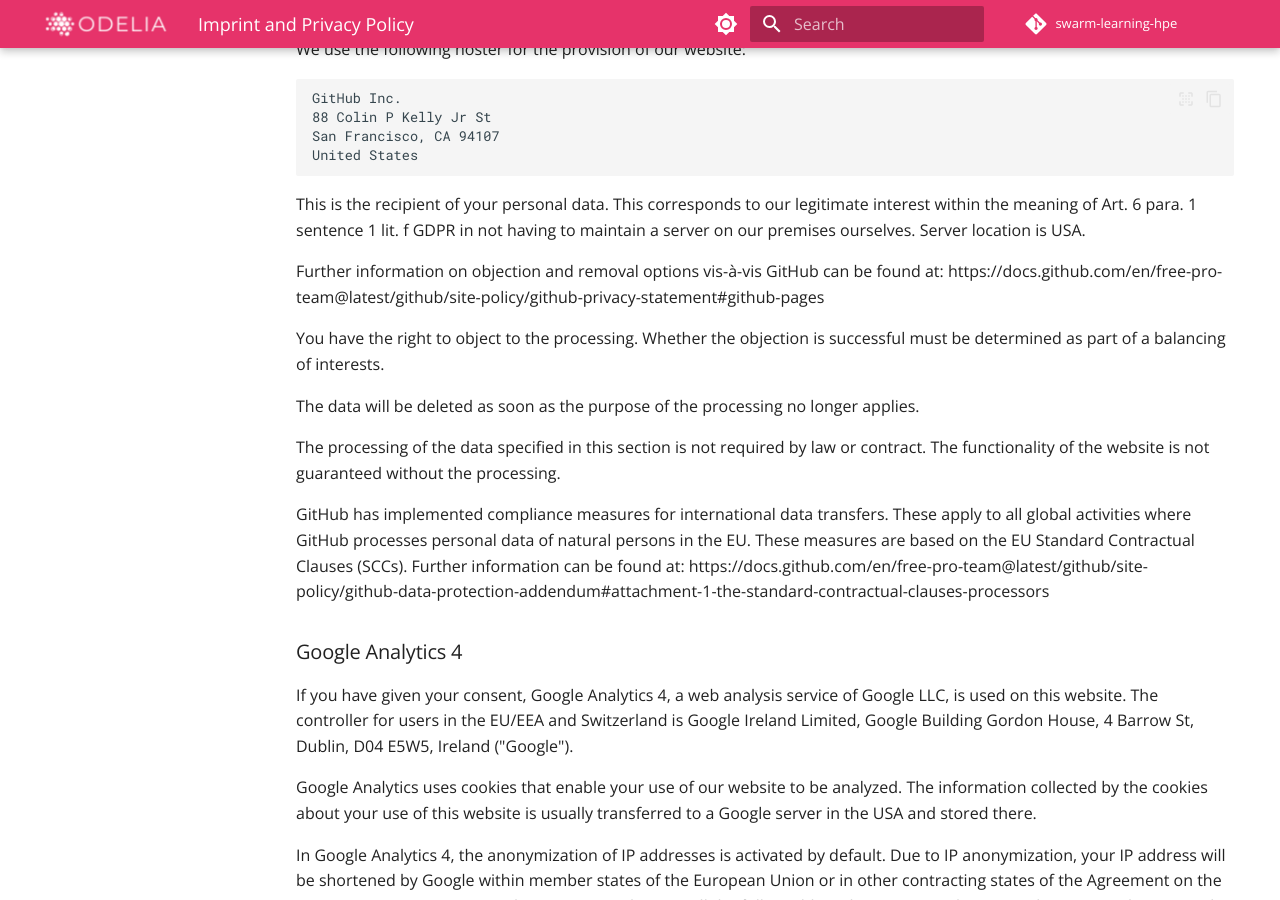
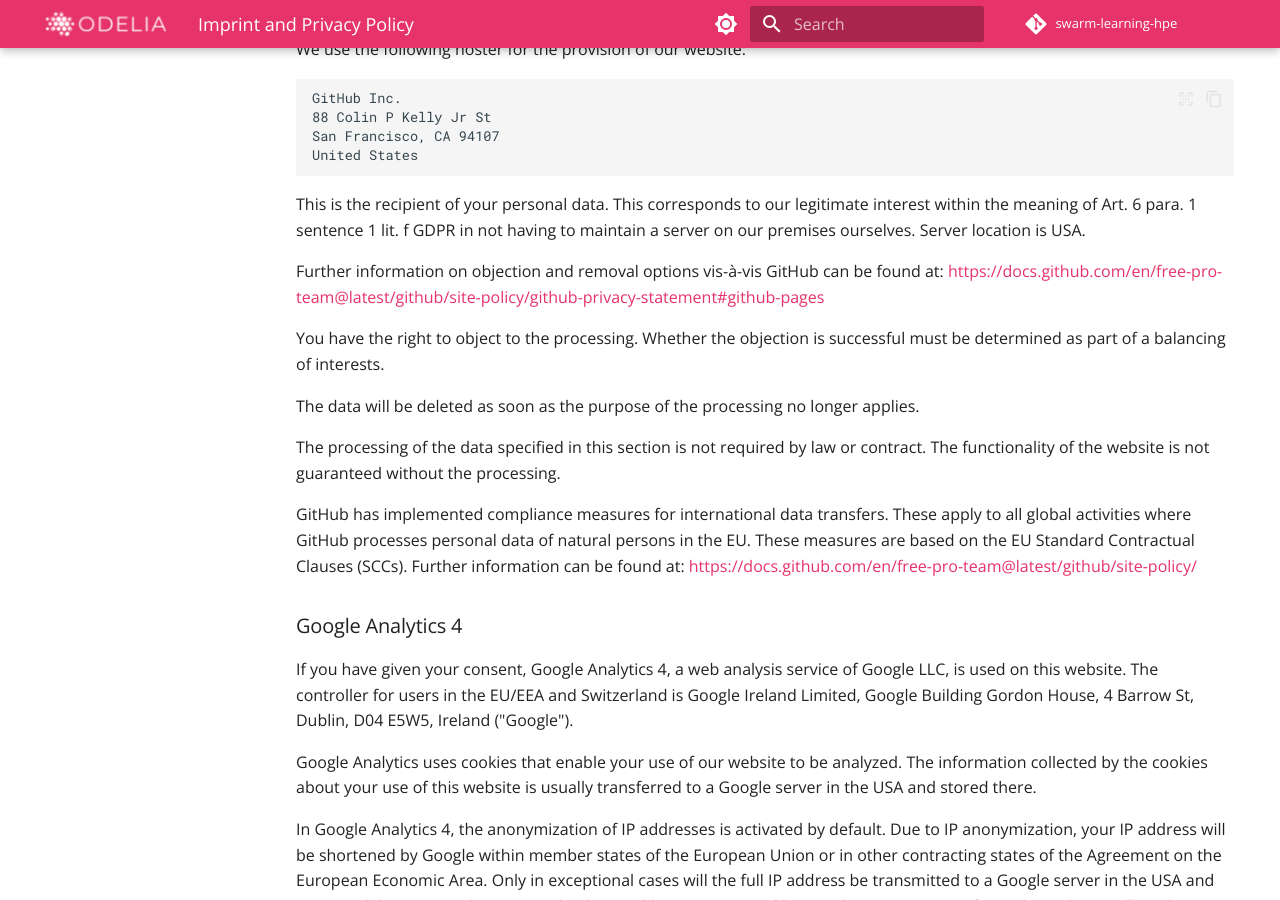
Before and after one commit to odelia-ai/odelia-ai.github.io, an MkDocs documentation site: the page built from docs/imprint-privacy-policy.md, in a window 1280 px wide and 900 px high, scrolled down 2159 px. Built offline with MkDocs 1.6.1 and Material for MkDocs 9.7.7, drawn with Linux system fonts in a browser that asks for light colours; comment, search, counter and statistics services are not loaded; some of the changed lines change nothing that is shown; some of the changed text lies outside the part shown.

Commit message:
Update imprint-privacy-policy.md

```diff
--- a/docs/imprint-privacy-policy.md
+++ b/docs/imprint-privacy-policy.md
@@ -90,7 +90,7 @@
 
 This is the recipient of your personal data. This corresponds to our legitimate interest within the meaning of Art. 6 para. 1 sentence 1 lit. f GDPR in not having to maintain a server on our premises ourselves. Server location is USA.
 
-Further information on objection and removal options vis-à-vis GitHub can be found at: https://docs.github.com/en/free-pro-team@latest/github/site-policy/github-privacy-statement#github-pages
+Further information on objection and removal options vis-à-vis GitHub can be found at: [https://docs.github.com/en/free-pro-team@latest/github/site-policy/github-privacy-statement#github-pages](https://docs.github.com/en/free-pro-team@latest/github/site-policy/github-privacy-statement#github-pages)
 
 You have the right to object to the processing. Whether the objection is successful must be determined as part of a balancing of interests.
 
@@ -98,7 +98,7 @@
 
 The processing of the data specified in this section is not required by law or contract. The functionality of the website is not guaranteed without the processing.
 
-GitHub has implemented compliance measures for international data transfers. These apply to all global activities where GitHub processes personal data of natural persons in the EU. These measures are based on the EU Standard Contractual Clauses (SCCs). Further information can be found at: https://docs.github.com/en/free-pro-team@latest/github/site-policy/github-data-protection-addendum#attachment-1-the-standard-contractual-clauses-processors
+GitHub has implemented compliance measures for international data transfers. These apply to all global activities where GitHub processes personal data of natural persons in the EU. These measures are based on the EU Standard Contractual Clauses (SCCs). Further information can be found at: [https://docs.github.com/en/free-pro-team@latest/github/site-policy/](https://docs.github.com/en/free-pro-team@latest/github/site-policy/)
 
 ### Google Analytics 4
 
@@ -143,7 +143,7 @@
 
 For the USA, the European Commission adopted its adequacy decision on July 10, 2023. Google LLC is certified under the EU-US Privacy Framework. Since Google servers are distributed worldwide and a transfer to third countries (for example to Singapore) cannot be completely ruled out, we have also concluded the EU standard contractual clauses with the provider.
 
-The data sent by us and linked to cookies is automatically deleted after 2 [OR: 14 months]. The maximum lifespan of Google Analytics cookies is 2 years. Data whose retention period has been reached is automatically deleted once a month.
+The data sent by us and linked to cookies is automatically deleted after 2. The maximum lifespan of Google Analytics cookies is 2 years. Data whose retention period has been reached is automatically deleted once a month.
 
 The legal basis for this data processing is your consent in accordance with Art. 6 para. 1 sentence 1 lit. a GDPR and § 25 para. 1 sentence 1 TTDSG.
 
```
